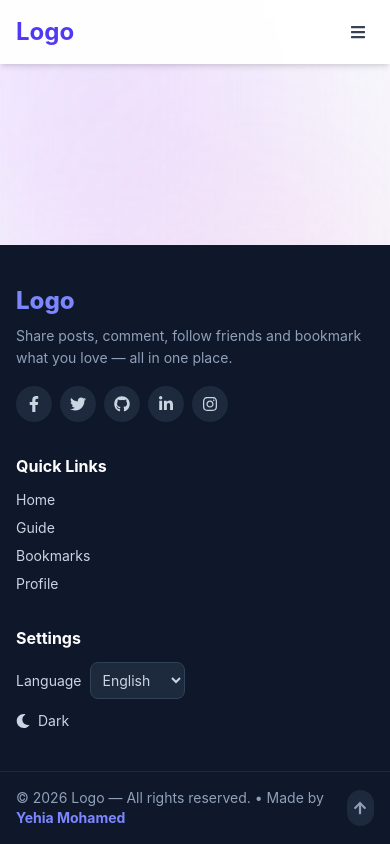
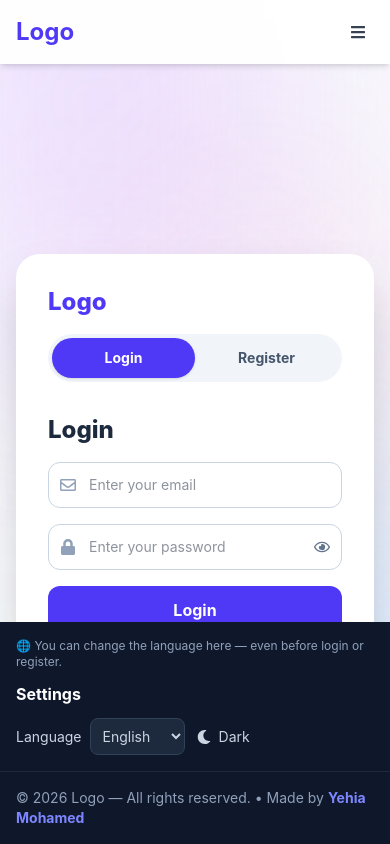
Before and after one commit to yehia3-arc/social-app-web, a React (Vite) app: page /login in a window 390 px wide. Built offline with nearby package versions, Linux system fonts and the light colour scheme.

Commit message:
Update Footer.tsx

```diff
--- a/src/Components/Footer/Footer.tsx
+++ b/src/Components/Footer/Footer.tsx
@@ -12,17 +12,33 @@ import {
 import { useLanguage, type Lang } from "../../Context/LanguageContext";
 import { useTheme } from "../../Context/ThemeContext";
 
-export default function Footer() {
+export default function Footer({
+  variant = "default",
+}: {
+  variant?: "default" | "auth";
+}) {
   const { t, lang, setLang } = useLanguage();
   const { theme, toggleTheme } = useTheme();
+  const isAuth = variant === "auth";
 
   const backToTop = () => window.scrollTo({ top: 0, behavior: "smooth" });
 
+  /* hint shown only on auth pages (mobile) */
+  const translated = t("authLangHint");
+  const hint =
+    translated && translated !== "authLangHint"
+      ? translated
+      : "You can change the language here — even before login or register.";
+
   return (
-    <footer className="mt-auto bg-slate-900 dark:bg-slate-950 text-slate-300">
-      <div className="w-full max-w-5xl mx-auto px-4 py-10 grid gap-8 md:grid-cols-3">
-        {/* brand + socials */}
-        <div>
+    <footer className="mt-auto shrink-0 bg-slate-900 dark:bg-slate-950 text-slate-300">
+      <div
+        className={`w-full max-w-5xl mx-auto px-4 grid gap-8 md:grid-cols-3 ${
+          isAuth ? "py-4 md:py-10" : "py-10"
+        }`}
+      >
+        {/* brand + socials — hidden on mobile in auth pages */}
+        <div className={isAuth ? "hidden md:block" : ""}>
           <p className="text-2xl font-extrabold text-indigo-400 mb-2">Logo</p>
           <p className="text-sm text-slate-400 leading-relaxed">
             {t("footerTagline")}
@@ -43,49 +59,48 @@ export default function Footer() {
           </div>
         </div>
 
-        {/* translated quick links */}
-        <nav>
+        {/* quick links — hidden on mobile in auth pages */}
+        <nav className={isAuth ? "hidden md:block" : ""}>
           <h3 className="font-bold text-white mb-3">{t("quickLinks")}</h3>
           <ul className="flex flex-col gap-2 text-sm">
             <li>
-              <Link
-                className="hover:text-indigo-400 transition-colors"
-                to="/home"
-              >
+              <Link className="hover:text-indigo-400 transition-colors" to="/home">
                 {t("home")}
               </Link>
             </li>
             <li>
-              <Link
-                className="hover:text-indigo-400 transition-colors"
-                to="/guide"
-              >
+              <Link className="hover:text-indigo-400 transition-colors" to="/guide">
                 {t("guide")}
               </Link>
             </li>
             <li>
-              <Link
-                className="hover:text-indigo-400 transition-colors"
-                to="/bookmarks"
-              >
+              <Link className="hover:text-indigo-400 transition-colors" to="/bookmarks">
                 {t("bookmarks")}
               </Link>
             </li>
             <li>
-              <Link
-                className="hover:text-indigo-400 transition-colors"
-                to="/profile"
-              >
+              <Link className="hover:text-indigo-400 transition-colors" to="/profile">
                 {t("profile")}
               </Link>
             </li>
           </ul>
         </nav>
 
-        {/* preferences: language + theme */}
+        {/* preferences: language + theme (always visible, even on mobile) */}
         <div>
+          {isAuth && (
+            <p className="md:hidden mb-3 flex items-center gap-2 text-xs text-slate-400">
+              🌐 {hint}
+            </p>
+          )}
           <h3 className="font-bold text-white mb-3">{t("settings")}</h3>
-          <div className="flex flex-col gap-3 text-sm">
+          <div
+            className={`flex gap-3 text-sm ${
+              isAuth
+                ? "flex-row flex-wrap items-center md:flex-col"
+                : "flex-col"
+            }`}
+          >
             <label className="flex items-center gap-2">
               {t("language")}
               <select
@@ -120,6 +135,8 @@ export default function Footer() {
             © {new Date().getFullYear()} Logo — {t("rights")} • Made by{" "}
             <span className="text-indigo-400 font-bold">Yehia Mohamed</span>
           </p>
+          {/* back-to-top is useless when the page itself doesn't scroll */}
+          {!isAuth && (
             <button
               onClick={backToTop}
               aria-label="back to top"
@@ -127,6 +144,7 @@ export default function Footer() {
             >
               <FaArrowUp />
             </button>
+          )}
         </div>
       </div>
     </footer>
```
Lines whose indentation alone changed are shown as unchanged.
